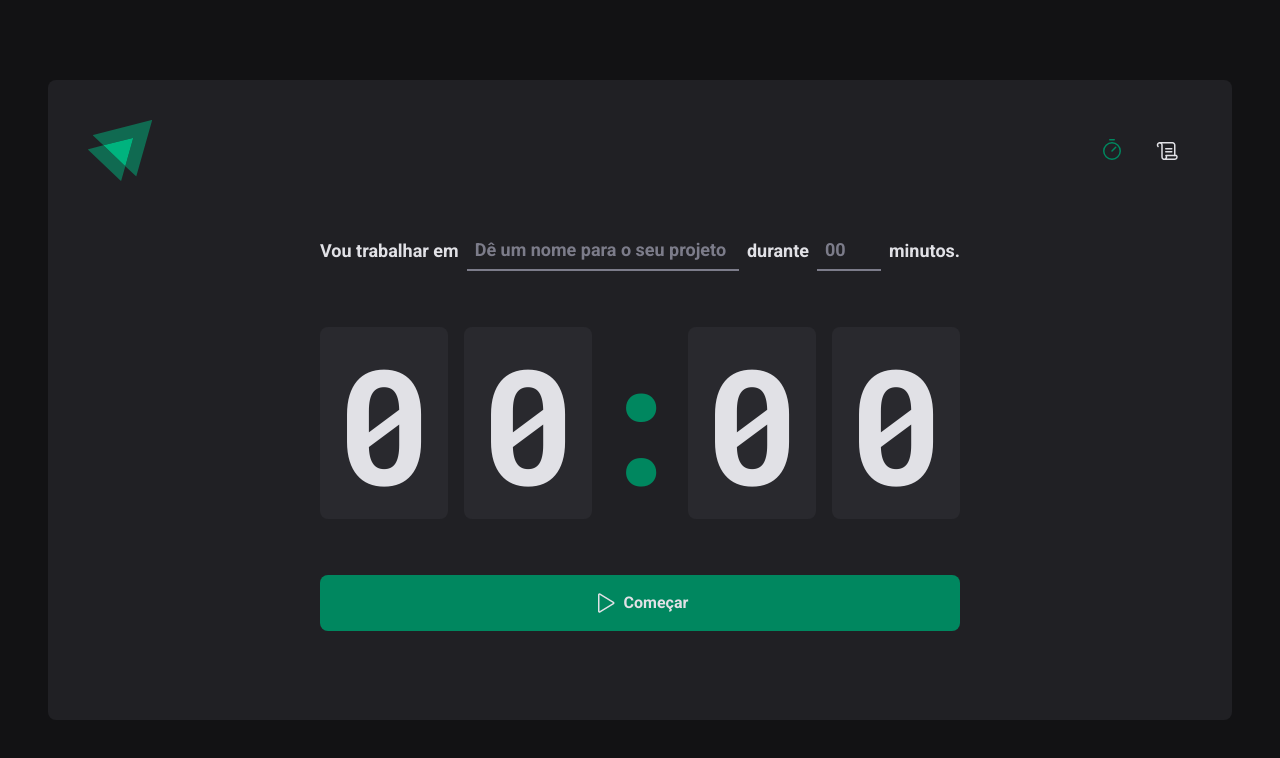
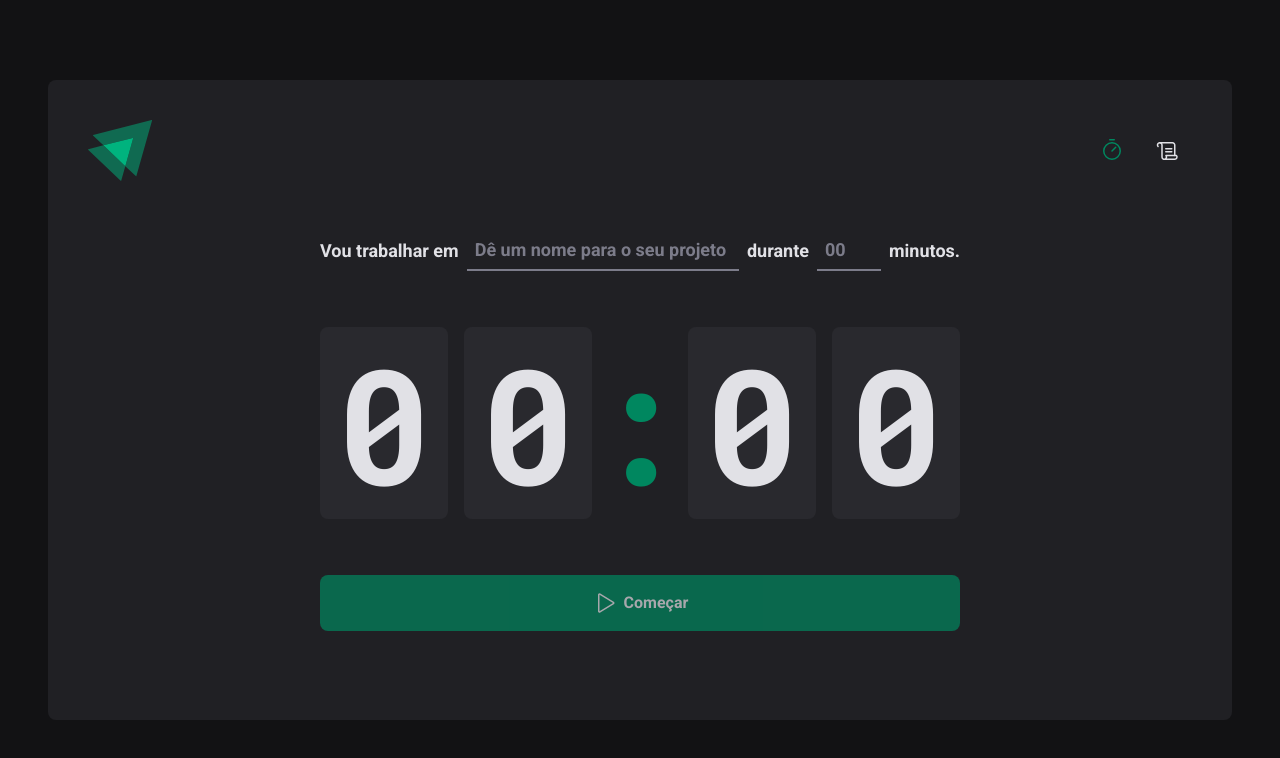
Before and after one commit to luucasmorato/timer, a React (Vite) app: page / in a window 1280 px wide. Shown: the top 758 px of the page. Built offline with nearby package versions, Linux system fonts and the light colour scheme.

Commit message:
use react-hook-form

```diff
--- a/package.json
+++ b/package.json
@@ -13,6 +13,7 @@
     "phosphor-react": "^1.4.1",
     "react": "^18.2.0",
     "react-dom": "^18.2.0",
+    "react-hook-form": "^7.42.1",
     "react-router-dom": "^6.7.0",
     "styled-components": "^5.3.6"
   },
--- a/src/pages/Home/index.tsx
+++ b/src/pages/Home/index.tsx
@@ -1,4 +1,6 @@
 import { Play } from 'phosphor-react'
+import { useForm } from 'react-hook-form'
+
 import {
   CountdownContainer,
   FormContainer,
@@ -10,15 +12,25 @@
 } from './styles'
 
 export const Home = () => {
+  const { register, handleSubmit, watch } = useForm()
+
+  function handleCreateNewCycle(data: any) {
+    console.log(data)
+  }
+
+  const task = watch('task')
+  const isSubmitDisabled = !task
+
   return (
     <HomeContainer>
-      <form action="">
+      <form onSubmit={handleSubmit(handleCreateNewCycle)} action="">
         <FormContainer>
           <label htmlFor="task">Vou trabalhar em</label>
           <TaskInput
             id="task"
             list="task-suggestions"
             placeholder="Dê um nome para o seu projeto"
+            {...register('task')}
           />
 
           <datalist id="task-suggestions">
@@ -35,6 +47,7 @@
             step={5}
             min={5}
             max={60}
+            {...register('minutesAmount', { valueAsNumber: true })}
           />
 
           <span>minutos.</span>
@@ -48,7 +61,7 @@
           <span>0</span>
         </CountdownContainer>
 
-        <StartCountdownButton type="submit">
+        <StartCountdownButton disabled={isSubmitDisabled} type="submit">
           <Play size={24} />
           Começar
         </StartCountdownButton>
```
Also changed, not shown: 1 other file (tests, documents, lock files or other folders).
